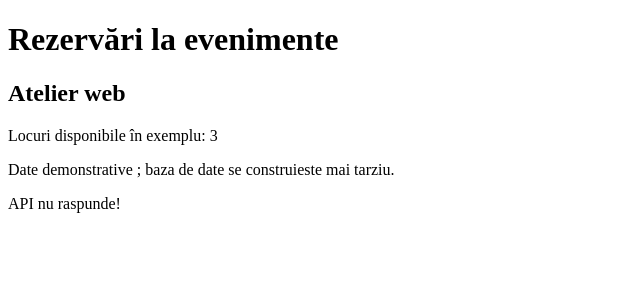
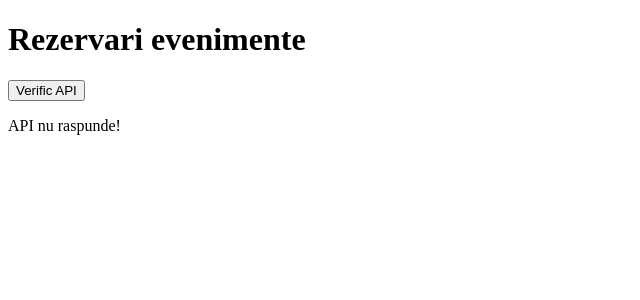
Before and after one commit to thiewo/Proiect_ThWeb_Fantastic2, a React (Vite) app in the folder M1/client/: page / in a window 1280 px wide. Shown: the top 300 px of the page, without its empty margins (0-640 px from the left). Built offline with nearby package versions, Linux system fonts and the light colour scheme; no server answers.

Commit message:
schimbare3

```diff
--- a/M1/client/src/App.jsx
+++ b/M1/client/src/App.jsx
@@ -1,12 +1,11 @@
-import React, { useEffect, useState } from 'react';
+import React, { useCallback, useEffect, useState } from 'react';
 
 export default function App() {
   const eveniment = { title: 'Atelier web', capacity: 5, allocated: 2 };
   const disponibile = eveniment.capacity - eveniment.allocated;
   const [mesaj, setMesaj] = useState('API neverificat');
 
-  useEffect(() => {
-    const verificaApi = async () => {
+  const verificaApi = useCallback(async () => {
     try {
       const raspuns = await fetch('/api/health');
       if (!raspuns.ok) throw new Error('API nu raspunde corect!');
@@ -16,18 +15,17 @@ export default function App() {
     } catch {
       setMesaj('API nu raspunde!');
     }
-    };
+  }, []);
 
+  useEffect(() => {
     verificaApi();
-  }, []);
+  }, [verificaApi]);
 
   return (
     <main>
-      <h1>Rezervări la evenimente</h1>
-      <h2>{eveniment.title}</h2>
-      <p>Locuri disponibile în exemplu: {disponibile}</p>
-      <p>Date demonstrative ; baza de date se construieste mai tarziu.</p>
-      <p>{mesaj}</p>
+      <h1>Rezervari evenimente</h1>
+      <button onClick={verificaApi}>Verific API</button>
+         <p role="status">{mesaj}</p>
     </main>
   );
 }
```
Lines whose indentation alone changed are shown as unchanged.
